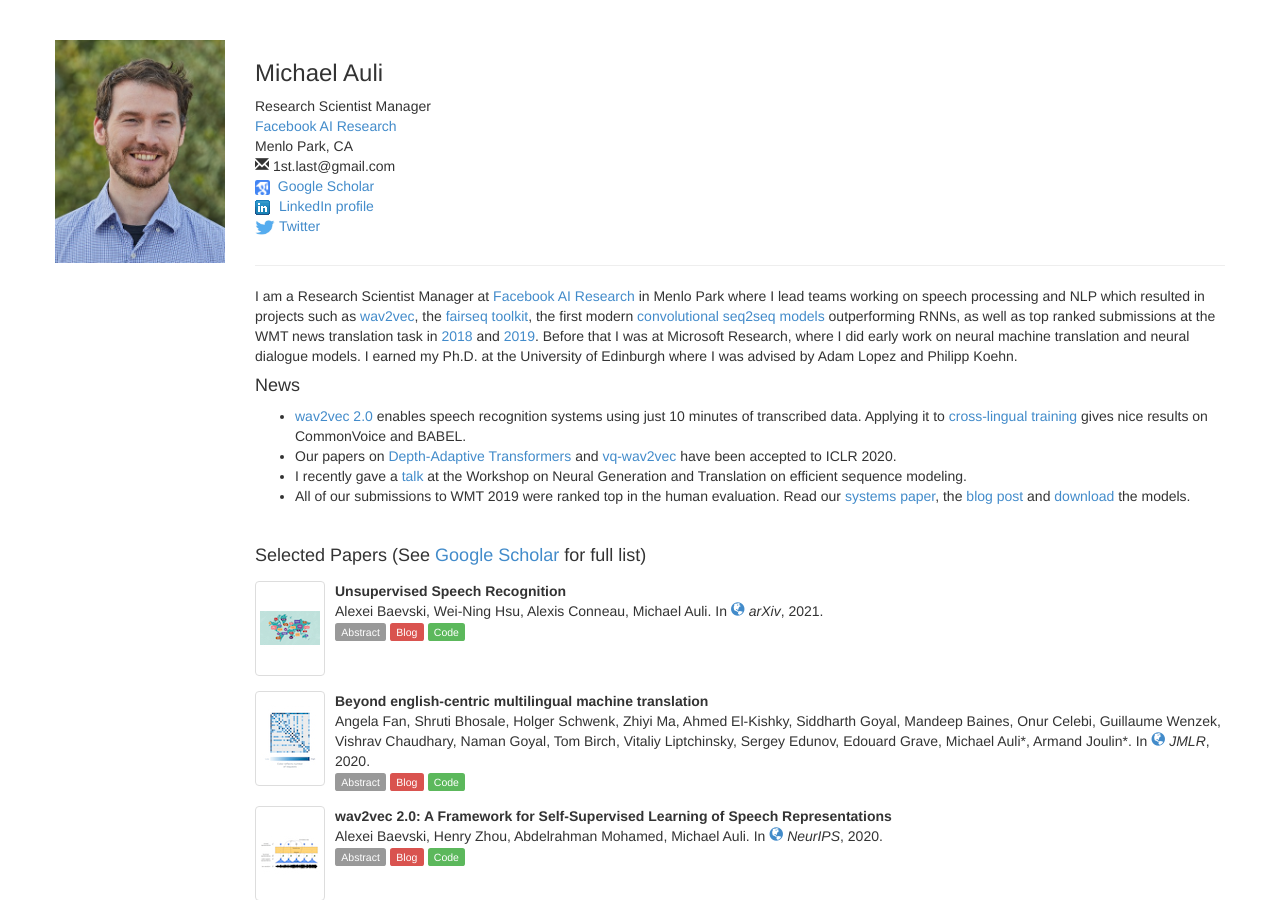
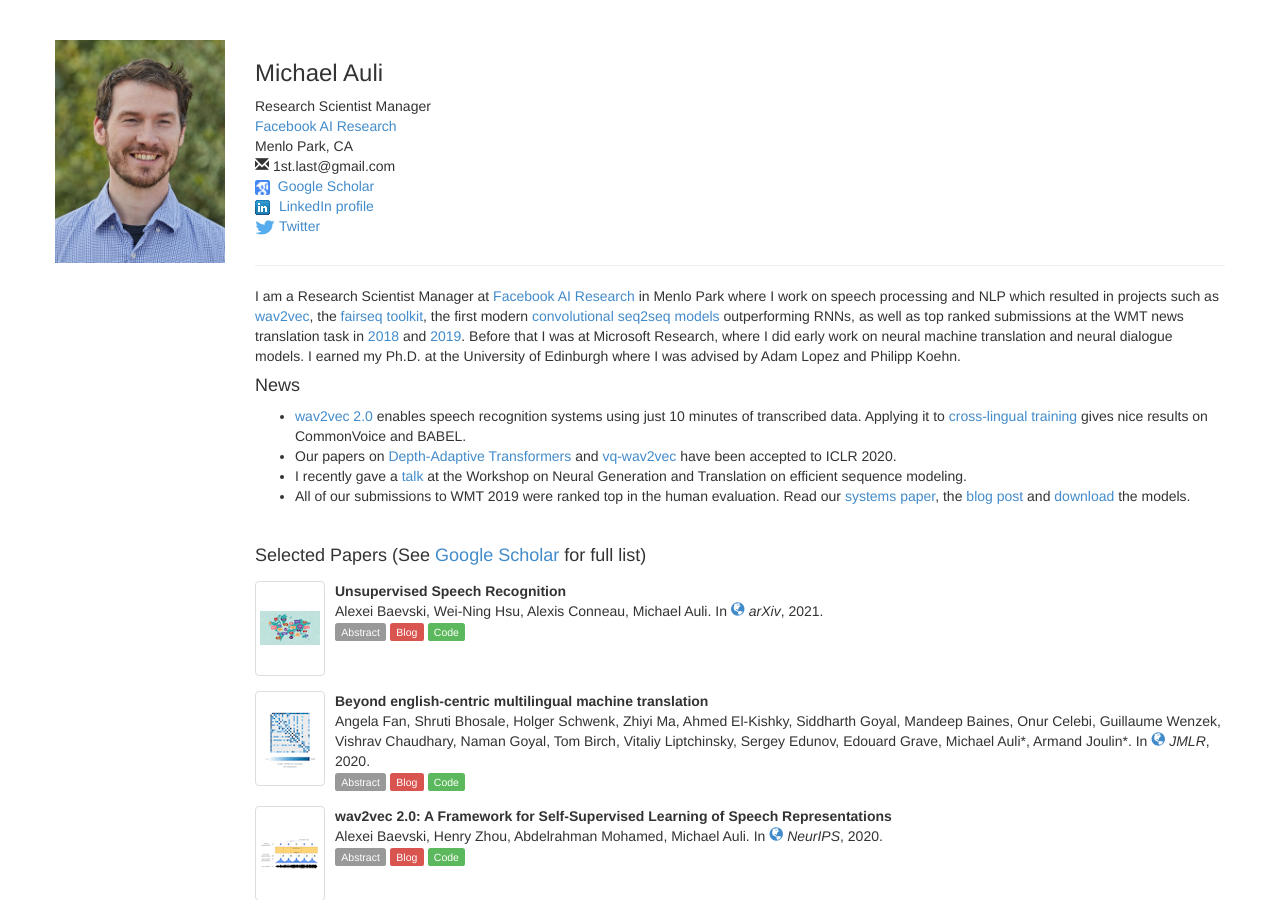
Before and after one commit to michaelauli/michaelauli.github.io, a Jekyll site: the page built from index.html, in a window 1280 px wide and 900 px high. Built offline with Jekyll 4.4.1, drawn with Linux system fonts in a browser that asks for light colours; comment, search, counter and statistics services are not loaded.

```diff
--- a/index.html
+++ b/index.html
@@ -38,7 +38,7 @@
 </div>
 
 <p>
-  I am a Research Scientist Manager at <a href="http://research.facebook.com/ai">Facebook AI Research</a> in Menlo Park where I lead teams working on speech processing and NLP which resulted in projects such as <a href="https://ai.facebook.com/blog/wav2vec-unsupervised-speech-recognition-without-supervision/">wav2vec</a>, the <a href="https://github.com/pytorch/fairseq">fairseq toolkit</a>, the first modern <a href="https://engineering.fb.com/ml-applications/a-novel-approach-to-neural-machine-translation">convolutional seq2seq models</a> outperforming RNNs, as well as top ranked submissions at the WMT news translation task in <a href="https://arxiv.org/abs/1808.09381">2018</a> and <a href="https://ai.facebook.com/blog/facebook-leads-wmt-translation-competition">2019</a>. Before that I was at Microsoft Research, where I did early work on neural machine translation and neural dialogue models. I earned my Ph.D. at the University of Edinburgh where I was advised by Adam Lopez and Philipp Koehn.
+  I am a Research Scientist Manager at <a href="http://research.facebook.com/ai">Facebook AI Research</a> in Menlo Park where I work on speech processing and NLP which resulted in projects such as <a href="https://ai.facebook.com/blog/wav2vec-unsupervised-speech-recognition-without-supervision/">wav2vec</a>, the <a href="https://github.com/pytorch/fairseq">fairseq toolkit</a>, the first modern <a href="https://engineering.fb.com/ml-applications/a-novel-approach-to-neural-machine-translation">convolutional seq2seq models</a> outperforming RNNs, as well as top ranked submissions at the WMT news translation task in <a href="https://arxiv.org/abs/1808.09381">2018</a> and <a href="https://ai.facebook.com/blog/facebook-leads-wmt-translation-competition">2019</a>. Before that I was at Microsoft Research, where I did early work on neural machine translation and neural dialogue models. I earned my Ph.D. at the University of Edinburgh where I was advised by Adam Lopez and Philipp Koehn.
 </p>
 
 <h4>News</h4>
```
